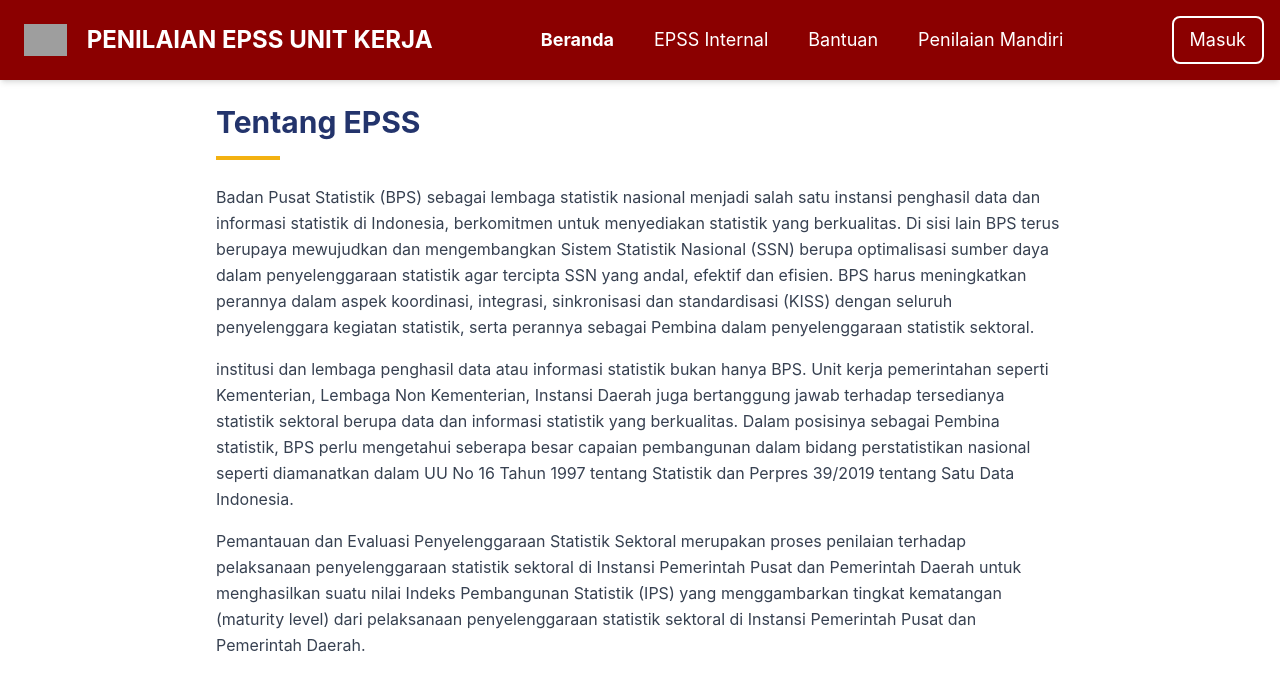
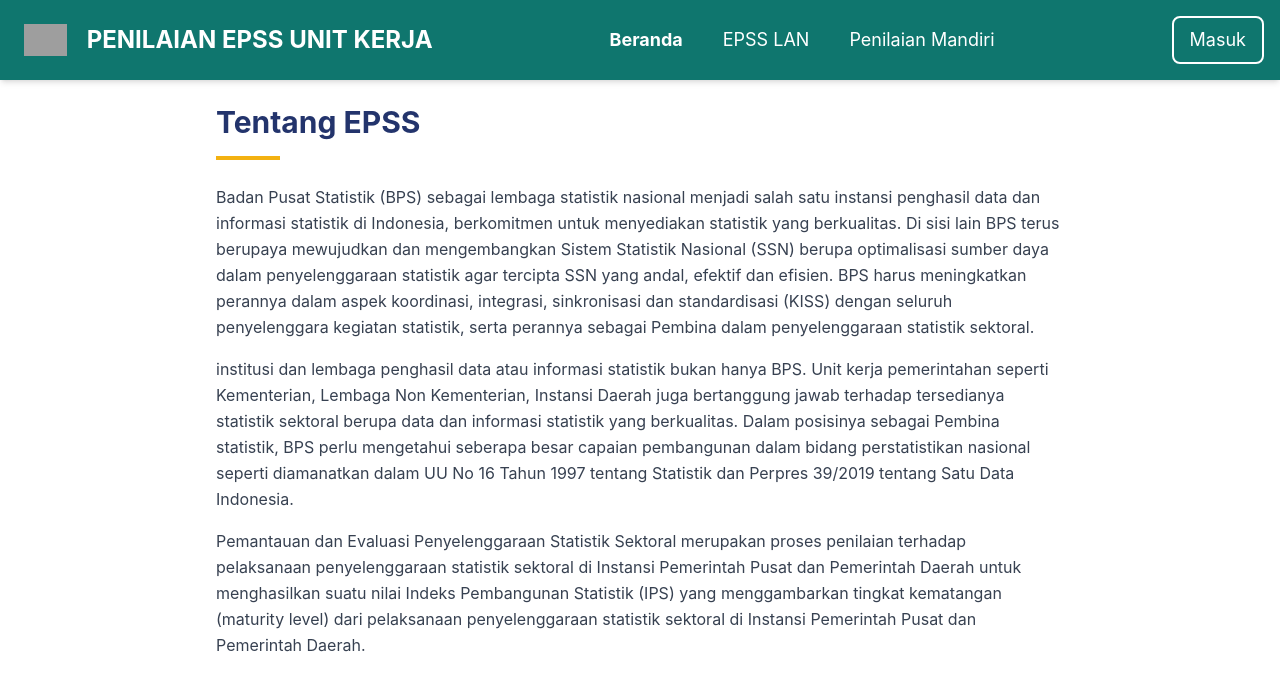
Before and after one commit to pujisubarkah/penilaian_statistik, a React (Create React App) app: page / in a window 1280 px wide. Shown: the top 690 px of the page. Built offline with nearby package versions, Linux system fonts and the light colour scheme; grey boxes are pictures that could not be loaded.

Commit message:
Update Navbar.jsx

```diff
--- a/src/components/Navbar.jsx
+++ b/src/components/Navbar.jsx
@@ -9,8 +9,7 @@ function Navbar() {
 
   const menu = [
     { name: 'Beranda', path: '/' },
-    { name: 'EPSS Internal', path: '/EPSS' },
-    { name: 'Bantuan', path: '/Bantuan' },
+    { name: 'EPSS LAN', path: '/EPSS' },
     { name: 'Penilaian Mandiri', path: '/Penilaian' }
   ];
 
@@ -36,7 +35,7 @@ function Navbar() {
   };
 
   return (
-    <nav className="flex justify-between items-center p-4 bg-[darkred] shadow-md">
+    <nav className="flex justify-between items-center p-4 bg-teal-700 shadow-md">
       <div className="flex items-center">
         <img src="/lanri.png" alt="Logo" className="h-12 mr-3 p-2" />
         <span className="text-white font-bold text-2xl">PENILAIAN EPSS UNIT KERJA</span>
@@ -50,7 +49,7 @@ function Navbar() {
               className={({ isActive }) =>
                 isActive
                   ? "font-bold text-white no-underline p-2 rounded"
-                  : "text-white no-underline hover:text-[darkred] hover:bg-white transition p-2 rounded"
+                  : "text-white no-underline hover:text-teal-700 hover:bg-white transition p-2 rounded"
               }
             >
               {item.name}
@@ -67,7 +66,7 @@ function Navbar() {
         ) : (
           <button
             onClick={openLoginModal}
-            className="border-2 border-white bg-[darkred] text-white py-2 px-4 rounded-lg cursor-pointer text-lg hover:bg-white hover:text-[darkred] transition"
+            className="border-2 border-white bg-teal-700 text-white py-2 px-4 rounded-lg cursor-pointer text-lg hover:bg-white hover:text-teal-700 transition"
           >
             Masuk
           </button>
```
